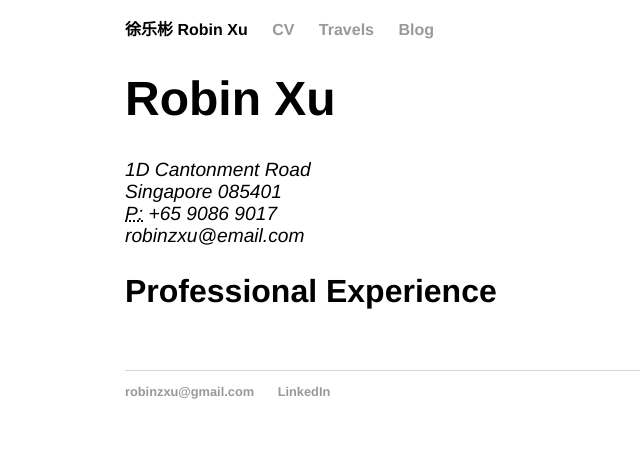
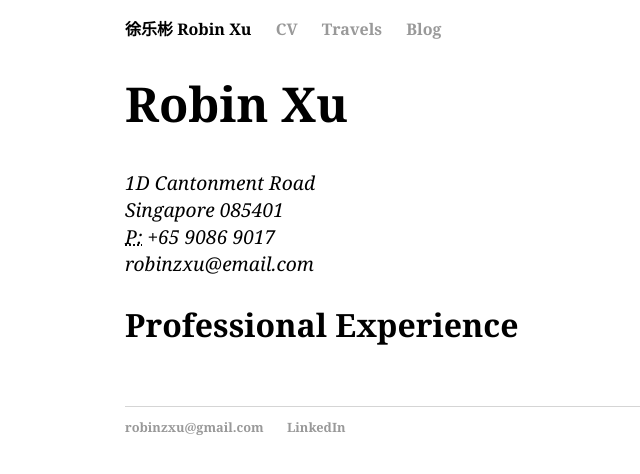
Before and after one commit to robinzxu/robinzxu.github.io, a Jekyll site: the page built from cv/index.html, in a window 1280 px wide. Shown: the top 474 px of the page, without its empty margins (15-655 px from the left). Built offline with Jekyll 4.4.1, drawn with Linux system fonts in a browser that asks for light colours.

Commit message:
Update main.css

```diff
--- a/css/main.css
+++ b/css/main.css
@@ -5,13 +5,13 @@ a:hover { text-decoration: underline; }
 
 p, ul { font-size: 1em; line-height: 1.2em; color: #333; }
 
-h1, h2, h3, h4 { font-family: 'Helvetica', 'Arial', 'Sans-Serif'; }
+h1, h2, h3, h4 { font-family: Georgia, Times, "Times New Roman", serif; }
 h1 { font-size: 3.0em;  }
 h2 { font-size: 2.5em; }
 h3 { font-size: 2.0em; }
 h4 { font-size: 1.5em; }
 
-nav ul, footer ul { font-size: 1.0em; font-family: 'Helvetica', 'Arial', 'Sans-Serif'; padding: 0px; list-style: none; font-weight: bold; }
+nav ul, footer ul { font-size: 1.0em; font-family: Georgia, Times, "Times New Roman", serif; padding: 0px; list-style: none; font-weight: bold; }
 nav ul li, footer ul li { display: inline; margin-right: 20px; }
 #home a {
     color:#000000;
@@ -27,6 +27,6 @@ ul.posts li { list-style: none; }
 .cv { margin: 0px 0px 60px; }
 .cv h1 { font-size: 3em; }
 .cv h2 { font-size: 2em; }
-.cv address, .cv .download { font-family: 'Helvetica', 'Arial', 'Sans-Serif'; }
+.cv address, .cv .download { font-family: Georgia, Times, "Times New Roman", serif; }
 .cv address, .cv p { font-size: 1.2em; }
 .cv .download { float: right; font-size: .8em; text-transform: uppercase; }
```
